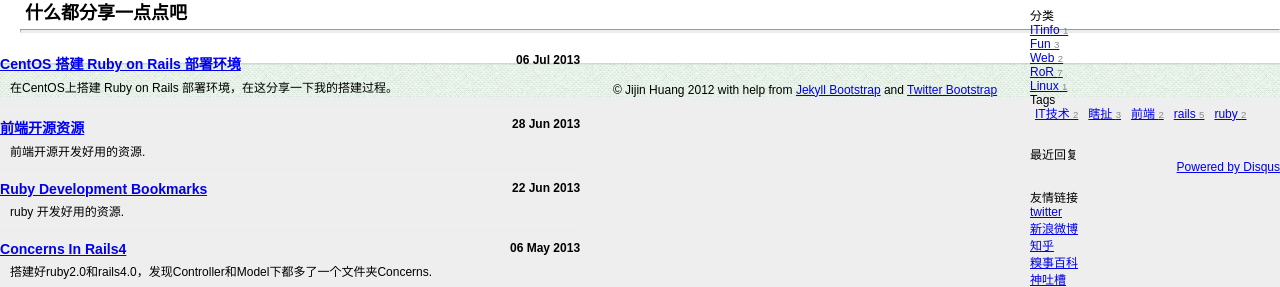
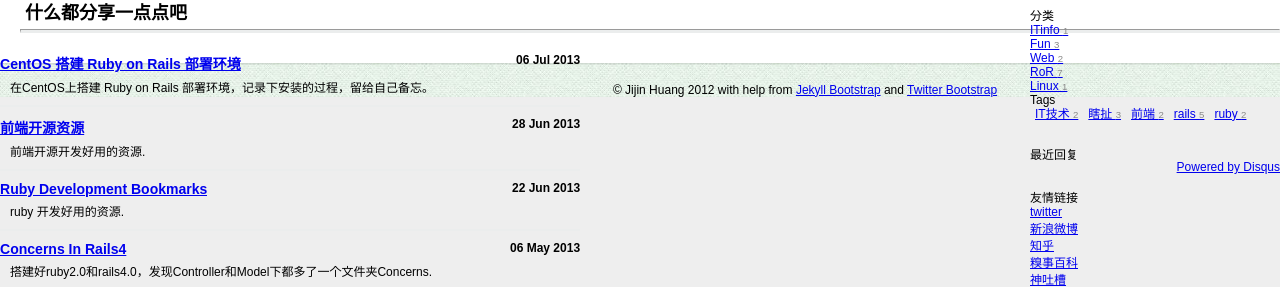
Before and after one commit to hjijin/hjijin.github.io, a Jekyll site: the page built from index.html, in a window 1280 px wide. Shown: the part 538-825 px from the top of the page. Built offline with Jekyll 4.4.1, drawn with Linux system fonts in a browser that asks for light colours; the list of posts is cut into pages by our own code; comment, search, counter and statistics services are not loaded.

Commit message:
a little change

```diff
--- a/_posts/2013-07-06-Install-Ruby-on-Rails-on-CentOS-6-with-RVM.md
+++ b/_posts/2013-07-06-Install-Ruby-on-Rails-on-CentOS-6-with-RVM.md
@@ -2,13 +2,13 @@
 layout: post
 title: "CentOS 搭建 Ruby on Rails 部署环境"
 category: Linux
-excerpt: 在CentOS上搭建 Ruby on Rails 部署环境，在这分享一下我的搭建过程。
+excerpt: 在CentOS上搭建 Ruby on Rails 部署环境，记录下安装的过程，留给自己备忘。
 tags: IT技术
 ---
 
 {% include JB/setup %}
 
-    最近呢想学习下在服务器上部署Rails项目，打算在在CentOS上搭建 Ruby on Rails 部署环境，现在记录下安装的过程，留给自己备忘。
+最近呢想学习下在服务器上部署Rails项目，打算在在CentOS上搭建 Ruby on Rails 部署环境，现在记录下安装的过程，留给自己备忘。
 我在[CentOS](http://www.centos.org/modules/tinycontent/index.php?id=30)官网下载了*CentOS-6.4* 的镜像文件，在 Mac 的 Vmware 	Fusion 里安装的。
 过程...
 
```
